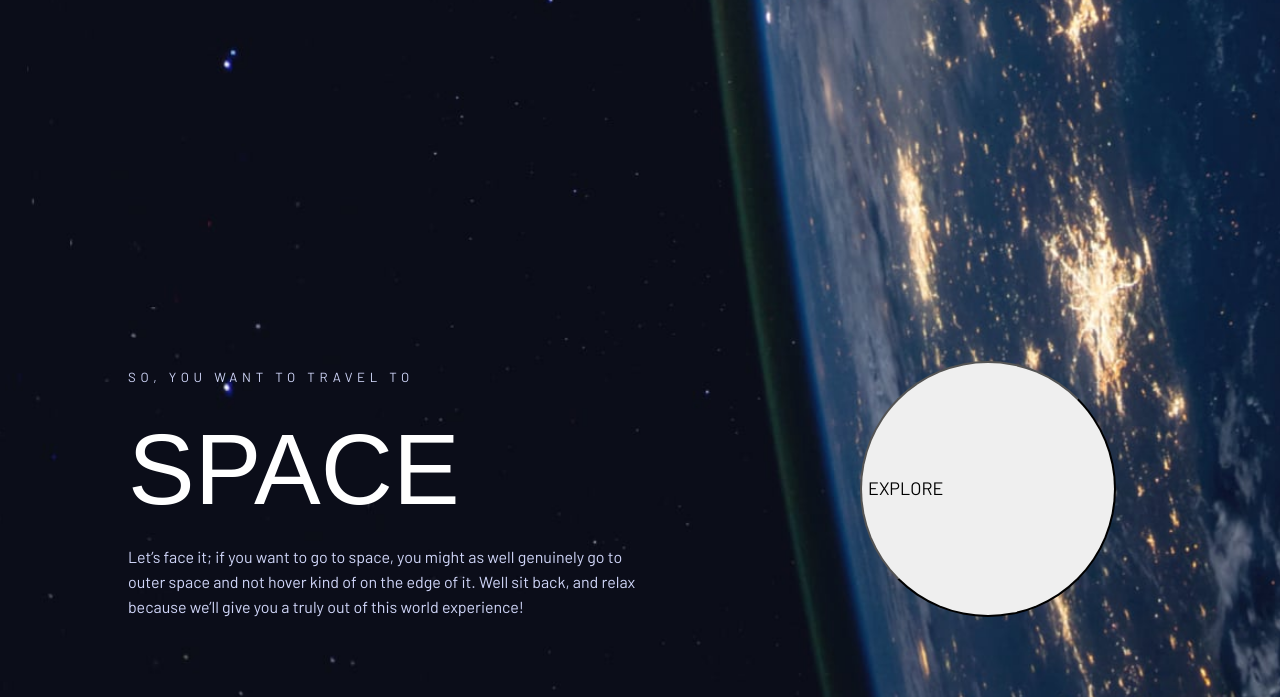
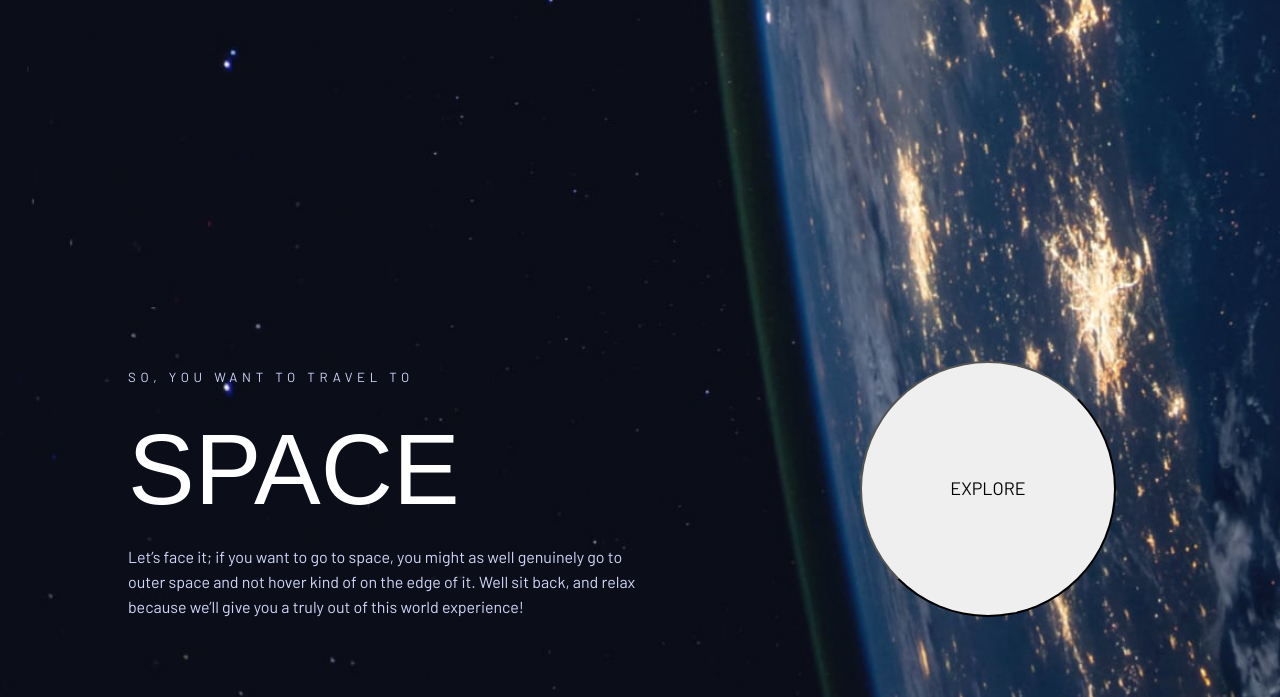
Before and after one commit to jayhyllie/spaceTourism, a plain HTML site: page package/index.html in a window 1280 px wide. Shown: the part 103-800 px from the top of the page. Drawn offline with Linux system fonts and the light colour scheme; a web font is replaced by a local one.

Commit message:
Update style.css

```diff
--- a/package/style.css
+++ b/package/style.css
@@ -161,6 +161,9 @@ p {
 a {
     text-decoration: none;
     color: black;
+}
+li {
+    cursor: pointer;
 }
 .button {
     width: clamp(9.375rem, 20vw, 20rem);
@@ -439,6 +442,9 @@ main.tech #tech--image {
         grid-template-columns: repeat(2, 1fr);
         text-align: left;
     }
+    .main__section.button.big {
+        text-align: center;
+    }
     .main__section--list {
         justify-content: flex-start !important;
     }
```
